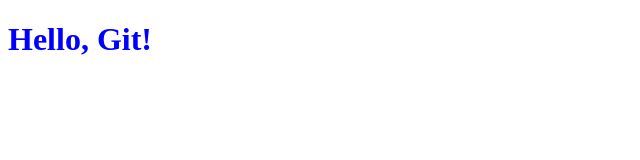
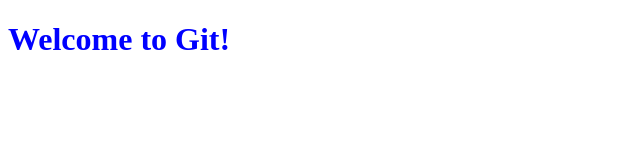
Before and after one commit to 229115-design/my-project, a plain HTML site: page index.html in a window 1280 px wide. Shown: the whole page, without its empty margins (0-640 px from the left). Drawn offline with Linux system fonts and the light colour scheme.

Commit message:
Update heading text on master

```diff
--- a/index.html
+++ b/index.html
@@ -8,6 +8,5 @@
     </style>
 </head>
 <body>
-    <h1>Hello, Git!</h1>
-</body>
+    <h1>Welcome to Git!</h1> </body>
 </html>
```
